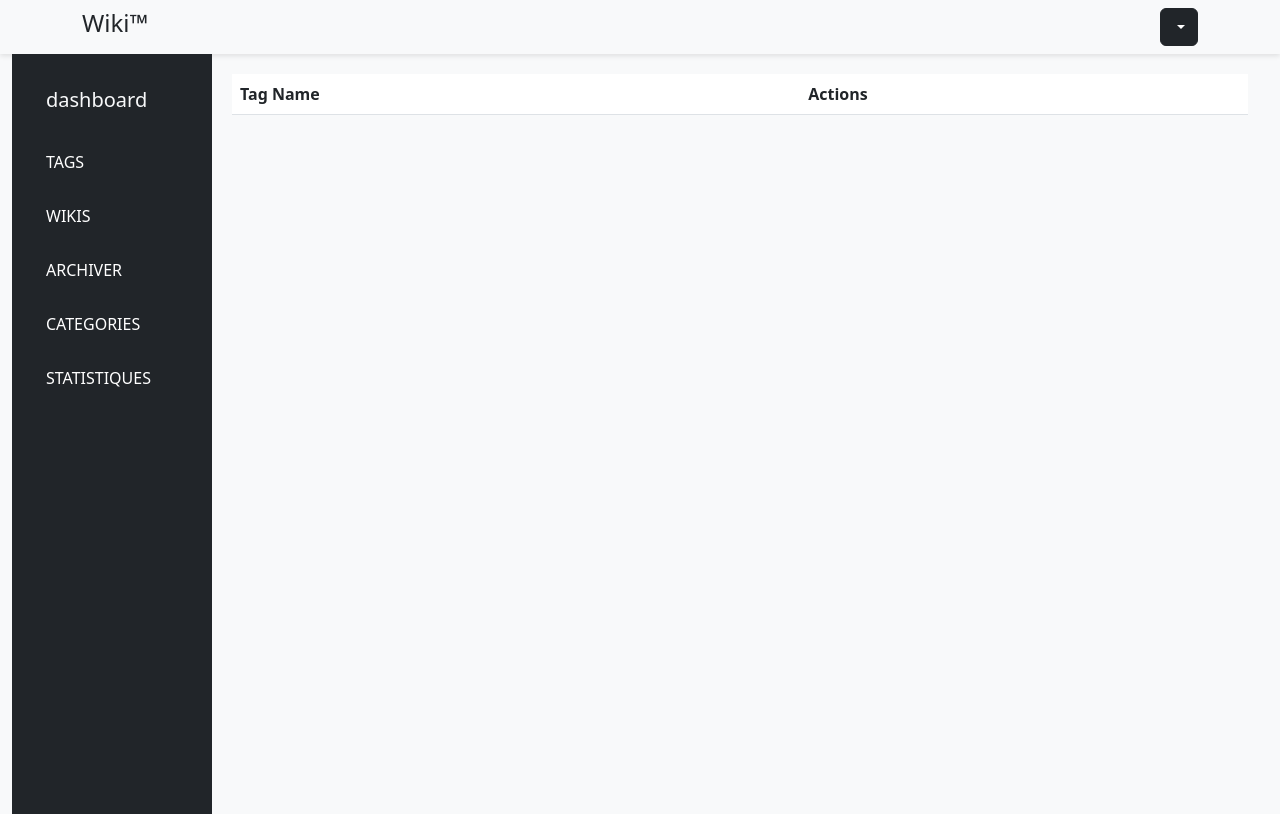
After one commit to AmeksaKhadija/YouWikis, a PHP site: page /youwikis/Tag.php in a window 1280 px wide. The commit adds this page. Run offline with PHP 8.4, Linux system fonts and the light colour scheme; lists and menus that the app fills with data are empty.

```diff
--- /dev/null
+++ b/views/Tag.php
@@ -0,0 +1,115 @@
+<!DOCTYPE html>
+<html lang="en">
+
+<head>
+    <meta charset="UTF-8">
+    <meta name="viewport" content="width=device-width, initial-scale=1">
+    <title>Dashboard</title>
+    <script src="https://cdn.jsdelivr.net/npm/chart.js"></script>
+    <link href="https://cdn.jsdelivr.net/npm/bootstrap@5.3.0/dist/css/bootstrap.min.css" rel="stylesheet">
+    <style>
+        body {
+            background-color: #f8f9fa;
+            margin: 0;
+            padding: 0;
+        }
+
+        header {
+            box-shadow: 0px 2px 5px rgba(0, 0, 0, 0.1);
+            background-color: #ffffff;
+        }
+
+        .container-fluid {
+            display: flex;
+            height: 95vh;
+        }
+
+        .aside {
+            width: 200px;
+            background-color: #343a40;
+            color: white;
+            padding: 20px;
+        }
+
+        .content {
+            flex: 1;
+            padding: 20px;
+        }
+
+        aside li a {
+            text-decoration: none;
+            color: white;
+        }
+
+        aside li {
+            padding: 10px;
+            margin-bottom: 10px;
+            border-radius: 5px;
+            transition: .3s;
+        }
+
+        aside li:hover {
+            background-color: white;
+        }
+
+        aside li:hover a {
+            color: black;
+        }
+    </style>
+</head>
+
+<body>
+
+    <header class="bg-light p-2">
+        <div class="container d-flex justify-content-between align-items-center">
+            <div>
+                <h4>Wiki™</h4>
+            </div>
+
+            <div class="dropdown">
+                <button class="btn btn-dark dropdown-toggle" type="button" id="userDropdown" data-bs-toggle="dropdown" aria-expanded="false">
+                </button>
+                <ul class="dropdown-menu dropdown-menu-end" aria-labelledby="userDropdown">
+                    <li><a class="dropdown-item" href="#">Profile</a></li>
+                    <li><a class="dropdown-item" href="#">Settings</a></li>
+                    <li><hr class="dropdown-divider"></li>
+                    <li><a class="dropdown-item" href="../logique/logout.php">Logout</a></li>
+                </ul>
+            </div>
+        </div>
+    </header>
+
+    <div class="container-fluid">
+        <aside class="col-md-2 bg-dark text-light p-4 aside">
+            <ul class="list-unstyled">
+                <li><h5>dashboard</h5></li>
+                <li><a href="http://localhost/youwikis/views/Tag.php">TAGS</a></li>
+                <li><a href="#">WIKIS</a></li>
+                <li><a href="#">ARCHIVER</a></li>
+                <li><a href="http://localhost/youwikis/views/Categorie.php">CATEGORIES</a></li>
+                <li><a href="#">STATISTIQUES</a></li>
+            </ul>
+        </aside>
+
+        <div class="content">
+        <table class="agent table align-middle bg-white">
+                    <thead class="bg-light">
+                        <tr>
+                            <th>Tag Name</th>
+                            <th>Actions</th>
+                        </tr>
+                    </thead>
+                    <tbody>
+
+
+
+
+
+                    </tbody>
+                </table>
+        </div>
+    </div>
+
+</body>
+
+</html>
```
Also changed, not shown: controller/AdminController.php (+24 -0 lines), controller/AuthController.php (+13 -15 lines), models/AuthModel.php (renamed from models/UserModel.php, +1 -80 lines), models/CategorieModel.php (added, +46 -0 lines), models/TagModel.php (added, +7 -0 lines), public/index.php (+24 -0 lines), views/Categorie.php (added, +138 -0 lines), views/register.php (+4 -4 lines), models/WikiModel.php (added), views/login.php (line endings or trailing spaces).
